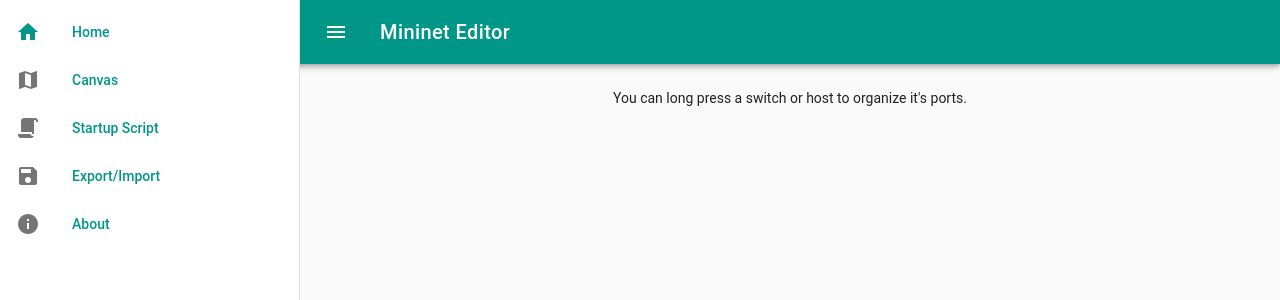
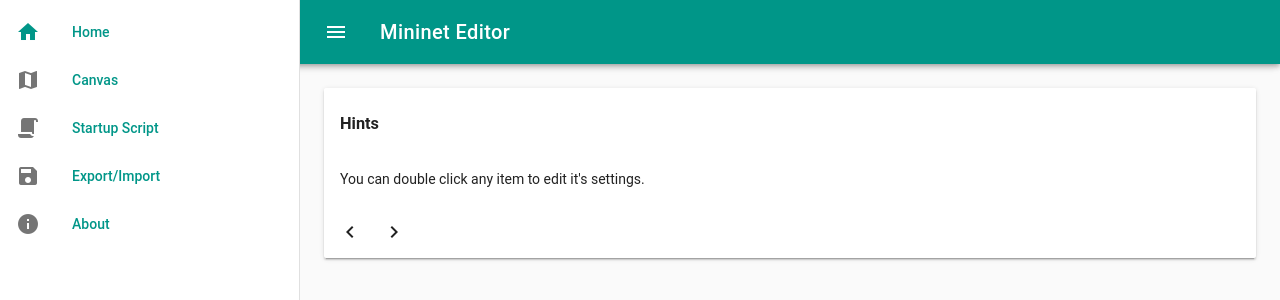
Before and after one commit to Thomaash/me, a Vue app: page /canvas in a window 1280 px wide. Shown: the top 300 px of the page. Built offline with nearby package versions, Linux system fonts and the light colour scheme.

Commit message:
Improve hints in home
Next/prev actions.
Place it into a card.

```diff
--- a/src/components/Home.vue
+++ b/src/components/Home.vue
@@ -1,8 +1,21 @@
 <template>
   <v-slide-y-transition mode="out-in">
-    <v-container fluid>
-      <v-layout column align-center>
-        <blockquote v-text="hint"/>
+    <v-container grid-list-md>
+      <v-layout wrap>
+        <v-flex xs12>
+          <v-card>
+            <v-card-title primary-title>
+              <h3>Hints</h3>
+            </v-card-title>
+            <v-card-text>
+              <blockquote v-text="hint"/>
+            </v-card-text>
+            <v-card-actions>
+              <v-btn flat icon @click="nextHint(-1)"><v-icon>$vuetify.icons.prev</v-icon></v-btn>
+              <v-btn flat icon @click="nextHint(1)"><v-icon>$vuetify.icons.next</v-icon></v-btn>
+            </v-card-actions>
+          </v-card>
+        </v-flex>
       </v-layout>
     </v-container>
   </v-slide-y-transition>
@@ -10,11 +23,13 @@
 
 <script>
 const hints = [
+  // Mouse
   'You can double click any item to edit it\'s settings.',
   'You can hold [ctrl] to select multiple items.',
   'You can long press a link or association to reconnect it.',
   'You can long press a switch or host to organize it\'s ports.',
 
+  // Keyboard
   'You can press [a] to fit all items into the viewport.',
   'You can press [c] to add a controller.',
   'You can press [d] to delete selected items.',
@@ -27,21 +42,27 @@ const hints = [
   'You can press [p] to add a port.',
   'You can press [s] to add a switch.',
 
+  // Other
   'First, solve the problem. Then, write the code.    — John Johnson'
 ]
 
 export default {
   name: 'Home',
   data: () => ({
-    hint: hints[hints.length - 1]
+    hintIndex: Math.floor(Math.random() * hints.length)
   }),
-  methods: {
-    randomHint () {
-      this.hint = hints[Math.floor(Math.random() * hints.length)]
+  computed: {
+    hint () {
+      return hints[this.hintIndex]
     }
   },
-  mounted () {
-    this.randomHint()
+  methods: {
+    nextHint (diff) {
+      while (diff < 0) {
+        diff += hints.length
+      }
+      this.hintIndex = (this.hintIndex + diff) % hints.length
+    }
   }
 }
 </script>
```
